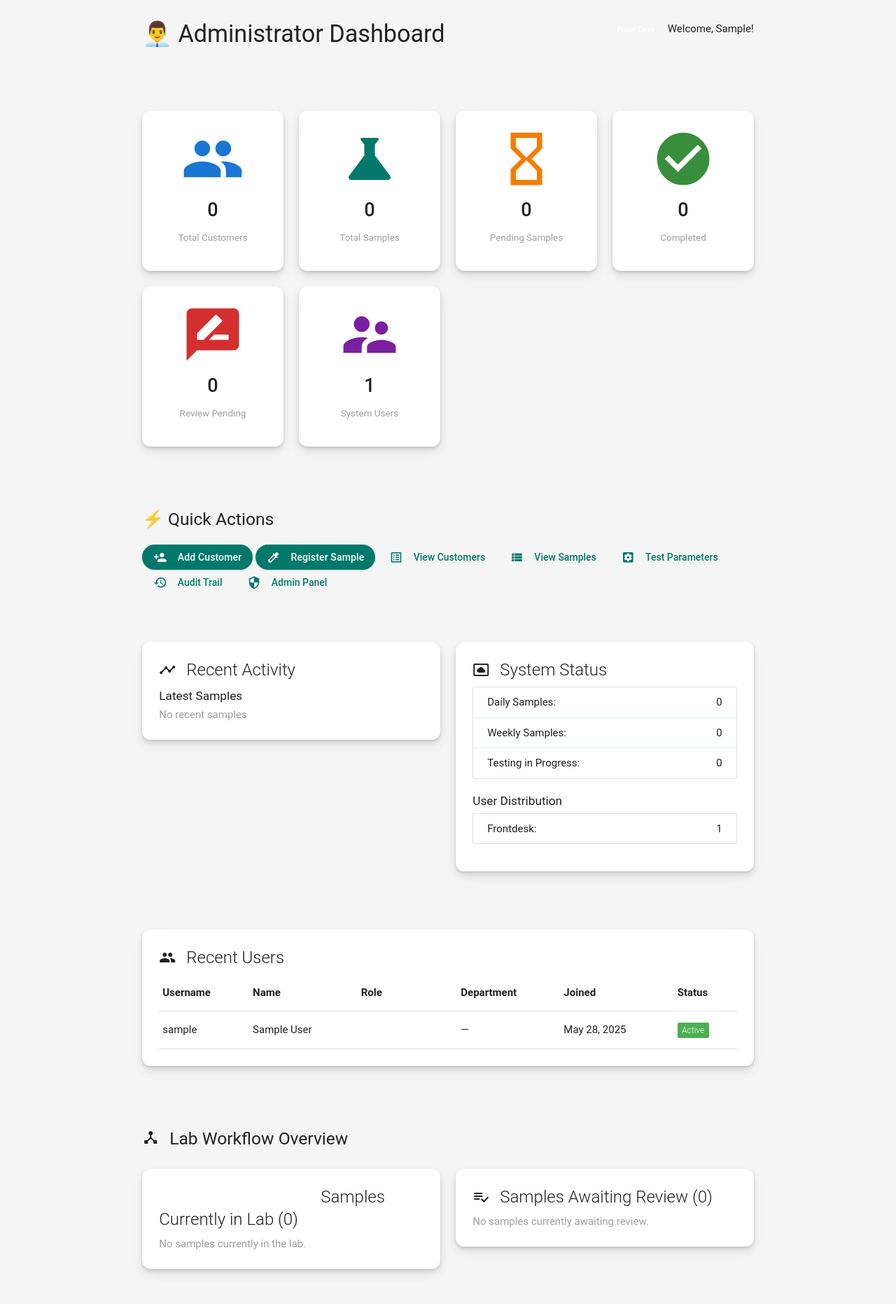
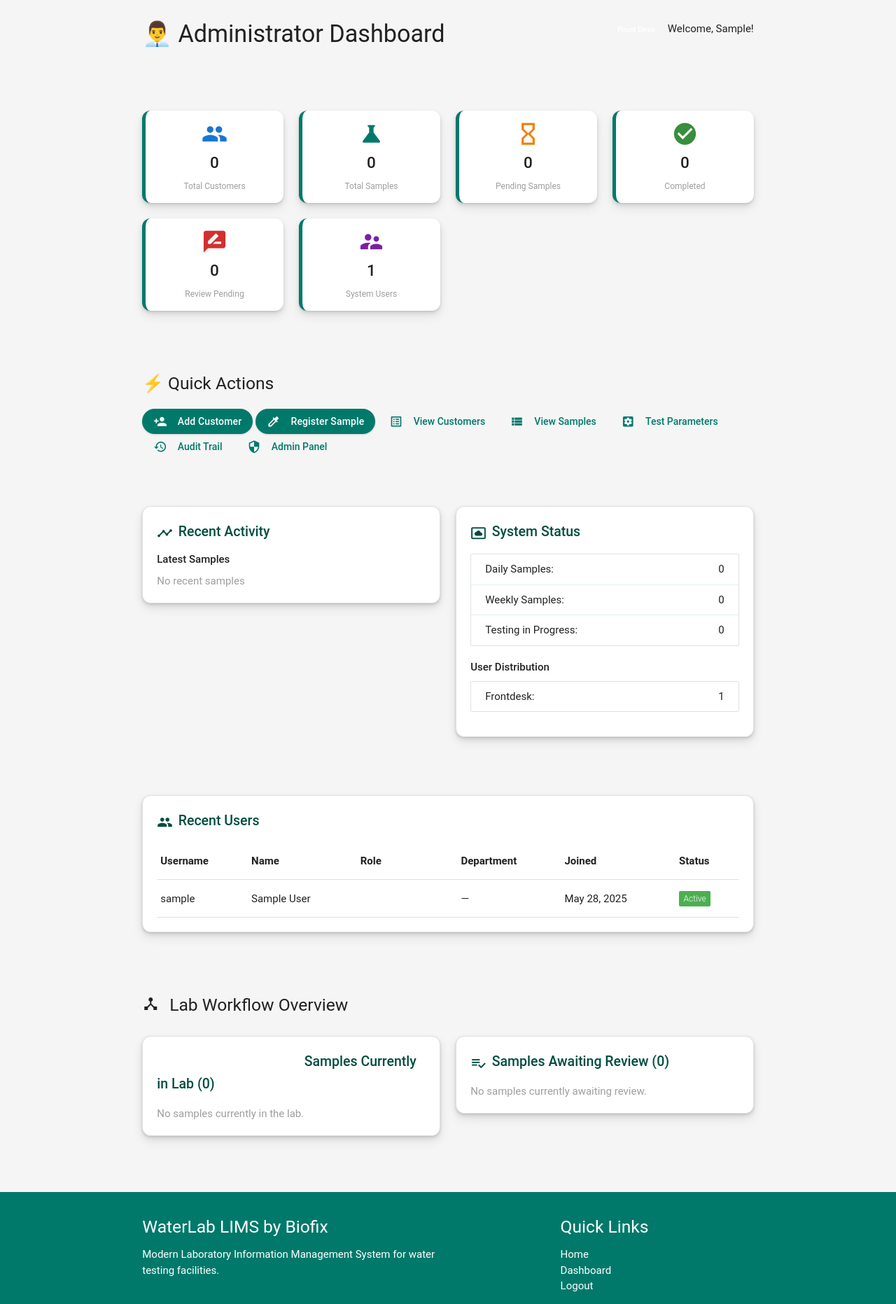
Before and after one commit to itzpraveen/waterlab, a Django app: page /dashboard/admin/ in a window 1280 px wide. Shown: the part 149-2012 px from the top of the page at 70% size. Run offline with Django 5.2, Linux system fonts and the light colour scheme; the visitor is signed in with stand-in values (Sample User, id 1); data comes from the database, SQL or seed files in the repository; data that the repository does not hold is empty; parts of the project's set-up code (start-up, migrations or seed data) failed here and were passed over.

Commit message:
Improve admin dropdown visibility, dashboard card design, and fix logout/login redirect issues

```diff
--- a/core/templates/core/base.html
+++ b/core/templates/core/base.html
@@ -177,9 +177,14 @@
         .dropdown-content { /* For select and other dropdowns */
             border-radius: var(--m3-border-radius-medium);
             box-shadow: 0 4px 8px rgba(0,0,0,0.1), 0 2px 4px rgba(0,0,0,0.08);
+            background-color: var(--surface-color); /* Changed to white for better contrast with dark text */
+            border: 1px solid #bdbdbd; /* Slightly darker border for better definition */
         }
         .dropdown-content li > a, .dropdown-content li > span {
-            color: var(--primary-color-dark); /* Darker text in dropdowns */
+            color: var(--primary-color-dark) !important; /* Darker text in dropdowns, ensure it overrides */
+        }
+        .dropdown-content li > a > i.material-icons { /* Target icons within dropdown links */
+            color: var(--primary-color-dark) !important; /* Ensure icons also use dark text color */
         }
         .dropdown-content li.active, .dropdown-content li:hover {
             background-color: var(--primary-color-light);
@@ -365,16 +370,28 @@
             <li><a href="{% url 'core:password_change' %}" class="waves-effect">
                 <i class="material-icons">lock_outline</i>Change Password
             </a></li>
-            <li><a href="{% url 'core:logout' %}" class="waves-effect">
-                <i class="material-icons">exit_to_app</i>Logout
-            </a></li>
+            <li>
+                <form id="logout-form-sidenav" method="post" action="{% url 'core:logout' %}" style="display: none;">
+                    {% csrf_token %}
+                </form>
+                <a href="#" class="waves-effect" onclick="document.getElementById('logout-form-sidenav').submit(); return false;">
+                    <i class="material-icons">exit_to_app</i>Logout
+                </a>
+            </li>
         </ul>
 
         <!-- User Dropdown Structure -->
         <ul id="user-dropdown" class="dropdown-content">
             <li><a href="{% url 'core:password_change' %}"><i class="material-icons left">lock_outline</i>Change Password</a></li>
             <li class="divider" tabindex="-1"></li>
-            <li><a href="{% url 'core:logout' %}"><i class="material-icons left">exit_to_app</i>Logout</a></li>
+            <li>
+                <form id="logout-form-dropdown" method="post" action="{% url 'core:logout' %}" style="display: none;">
+                    {% csrf_token %}
+                </form>
+                <a href="#" onclick="document.getElementById('logout-form-dropdown').submit(); return false;" style="display: flex; align-items: center;">
+                    <i class="material-icons left">exit_to_app</i>Logout
+                </a>
+            </li>
         </ul>
         {% endif %}
     </header>
--- a/core/templates/core/dashboards/admin_dashboard.html
+++ b/core/templates/core/dashboards/admin_dashboard.html
@@ -28,7 +28,7 @@
 </div>
 
 <!-- System Overview Stats -->
-<div class="row section">
+<div class="row section stats-card"> {# Added stats-card class for specific styling #}
     <div class="col s12 m6 l3">
         <a href="{% url 'core:customer_list' %}" class="black-text">
             <div class="card-panel hoverable center-align">
@@ -102,7 +102,7 @@
 <div class="row section">
     <!-- Recent Activity -->
     <div class="col s12 m6">
-        <div class="card">
+        <div class="card dashboard-card"> {# Added dashboard-card class #}
             <div class="card-content">
                 <span class="card-title"><i class="material-icons left">timeline</i>Recent Activity</span>
                 <h6>Latest Samples</h6>
@@ -128,7 +128,7 @@
 
     <!-- System Status -->
     <div class="col s12 m6">
-        <div class="card">
+        <div class="card dashboard-card"> {# Added dashboard-card class #}
             <div class="card-content">
                 <span class="card-title"><i class="material-icons left">settings_system_daydream</i>System Status</span>
                 <ul class="collection">
@@ -150,7 +150,7 @@
 <!-- Recent Users -->
 <div class="row section">
     <div class="col s12">
-        <div class="card">
+        <div class="card dashboard-card"> {# Added dashboard-card class #}
             <div class="card-content">
                 <span class="card-title"><i class="material-icons left">group</i>Recent Users</span>
                 {% if recent_users %}
@@ -206,7 +206,7 @@
     </div>
     {% endif %}
     <div class="col s12 m6">
-        <div class="card">
+        <div class="card dashboard-card"> {# Added dashboard-card class #}
             <div class="card-content">
                 <span class="card-title"><i class="material-icons left">local_lab</i>Samples Currently in Lab ({{ samples_in_lab.count }})</span>
                 {% if samples_in_lab %}
@@ -235,7 +235,7 @@
     </div>
 
     <div class="col s12 m6">
-        <div class="card">
+        <div class="card dashboard-card"> {# Added dashboard-card class #}
             <div class="card-content">
                 <span class="card-title"><i class="material-icons left">playlist_add_check</i>Samples Awaiting Review ({{ samples_awaiting_review.count }})</span>
                 {% if samples_awaiting_review %}
@@ -290,6 +290,63 @@
         font-size: 0.9rem;
         color: var(--text-color-medium);
     }
+
+    /* Styles for compact stat cards */
+    .stats-card .card-panel {
+        padding: 15px !important; /* Slightly adjusted padding */
+        border-radius: var(--m3-border-radius-medium) !important; /* Ensure M3 radius */
+        border-left: 5px solid var(--primary-color); /* Default left border */
+        transition: box-shadow 0.3s ease-in-out, transform 0.2s ease-in-out;
+    }
+    .stats-card .card-panel:hover {
+        box-shadow: 0 4px 12px rgba(0,0,0,0.15), 0 2px 8px rgba(0,0,0,0.1) !important;
+        transform: translateY(-2px);
+    }
+    /* Custom border colors per card - this requires adding classes to HTML if we want to be specific */
+    /* For now, we'll rely on icon colors for differentiation and use a default border */
+
+    .stats-card .card-panel .material-icons.large {
+        font-size: 2.5rem !important; /* Reduced icon size */
+        margin-bottom: 0; /* Remove extra space below icon */
+    }
+    .stats-card .card-panel h5 {
+        font-size: 1.5rem !important; /* Reduced number size */
+        margin-top: 0.25rem;
+        margin-bottom: 0.25rem;
+    }
+    .stats-card .card-panel p {
+        font-size: 0.8rem !important; /* Reduced label size */
+        margin-bottom: 0; /* Remove extra space below label */
+    }
+
+    /* Improved Status Card Design */
+    .dashboard-card.card { /* Targeting general cards on the dashboard */
+        border: 1px solid #e0e0e0; /* Subtle border for definition */
+        /* box-shadow: 0 1px 3px rgba(0,0,0,0.08); /* Slightly softer shadow if needed, but M3 default is good */
+    }
+    .dashboard-card.card .card-content {
+        padding: 20px; /* Standardized padding, slightly less than Materialize default if desired */
+    }
+    .dashboard-card.card .card-title {
+        font-size: 1.3rem; /* Slightly smaller but still prominent */
+        font-weight: 500;
+        color: var(--primary-color-dark);
+        margin-bottom: 1rem; /* Space below title */
+    }
+    .dashboard-card.card .card-title i.material-icons {
+        font-size: 1.5rem; /* Adjust icon size in title */
+        margin-right: 8px;
+        position: relative;
+        top: 2px;
+    }
+    .dashboard-card.card h6 { /* Sub-headers within cards */
+        font-size: 1rem;
+        font-weight: 500;
+        color: var(--text-color-dark);
+        margin-top: 1rem;
+        margin-bottom: 0.75rem;
+    }
+
     .mt-3 { /* For User Distribution title */
         margin-top: 1.5rem !important;
     }
--- a/waterlab/settings.py
+++ b/waterlab/settings.py
@@ -44,9 +44,9 @@ INSTALLED_APPS = [
 AUTH_USER_MODEL = 'core.CustomUser'
 
 # Login/Logout URLs
-LOGIN_URL = '/accounts/login/'
-LOGIN_REDIRECT_URL = '/dashboard/'
-LOGOUT_REDIRECT_URL = '/accounts/login/'
+LOGIN_URL = 'core:login_selector' # Changed to use the named URL for login selector
+LOGIN_REDIRECT_URL = 'core:dashboard' # Changed to use named URL for consistency
+LOGOUT_REDIRECT_URL = 'core:login_selector' # Changed to redirect to login selector after logout
 
 MIDDLEWARE = [
     'django.middleware.security.SecurityMiddleware',
```
